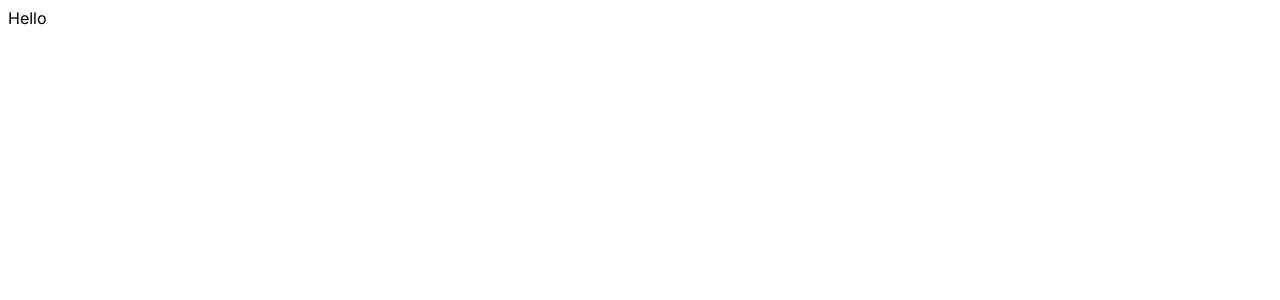
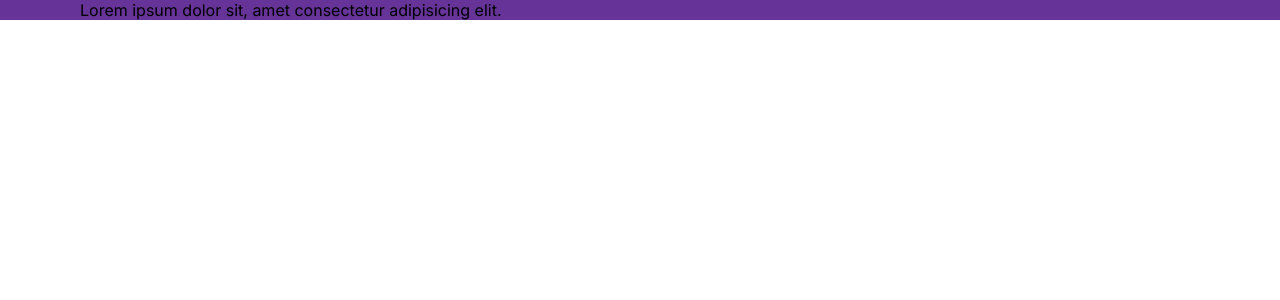
Before and after one commit to Venyad/BlogApp, a Next.js app: page / in a window 1280 px wide. Shown: the top 300 px of the page. Built offline with nearby package versions, Linux system fonts and the light colour scheme.

Commit message:
Updated global css

```diff
--- a/src/app/globals.css
+++ b/src/app/globals.css
@@ -0,0 +1,37 @@
+:root{
+    --bg:white;
+    --textColor:black;
+    --softBg:#f0f0f0;
+    --softTextColor:#626262
+}
+
+*{
+    padding: 0;
+    margin: 0;
+    box-sizing: border-box;
+}
+
+body{
+    max-width: 100vw;
+    overflow-x: hidden;
+}
+
+a{
+    color: inherit;
+    text-decoration: none;
+}
+
+.container{
+    min-height: 100vh;
+    background-color: var(--bg);
+    color: var(--textColor);
+}
+
+.wrapper{
+    max-width: 1536px;
+    margin-left: auto;
+    margin-right: auto;
+    background-color: rebeccapurple;
+    padding-left: 80px;
+    padding-right: 80px;
+}
--- a/src/app/layout.js
+++ b/src/app/layout.js
@@ -11,7 +11,10 @@ export const metadata = {
 export default function RootLayout({ children }) {
   return (
     <html lang="en">
-      <body className={inter.className}>{children}</body>
+      <body className={inter.className}>
+        <div className='container'>
+          <div className='wrapper'>{children}</div></div>
+      </body>
     </html>
   )
 }
--- a/src/app/page.jsx
+++ b/src/app/page.jsx
@@ -1,5 +1,8 @@
 import styles from "./homepage.module.css";
+import Link from "next/link";
 
 export default function Home() {
-  return <div>Hello</div>;
+  return <div>
+    <Link href="/" >Lorem ipsum dolor sit, amet consectetur adipisicing elit.</Link>
+    </div>;
 }
```
